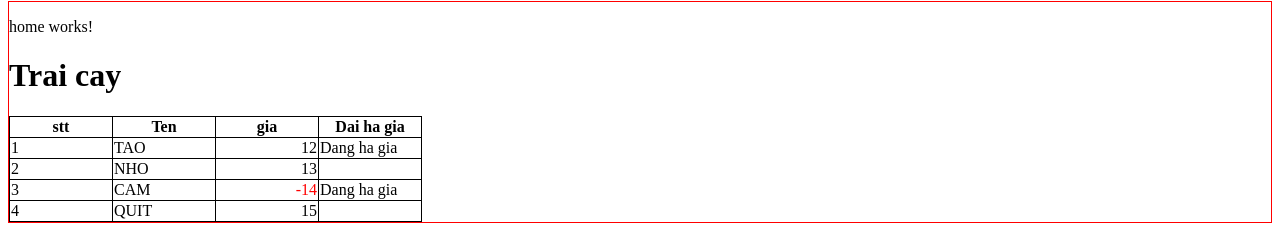
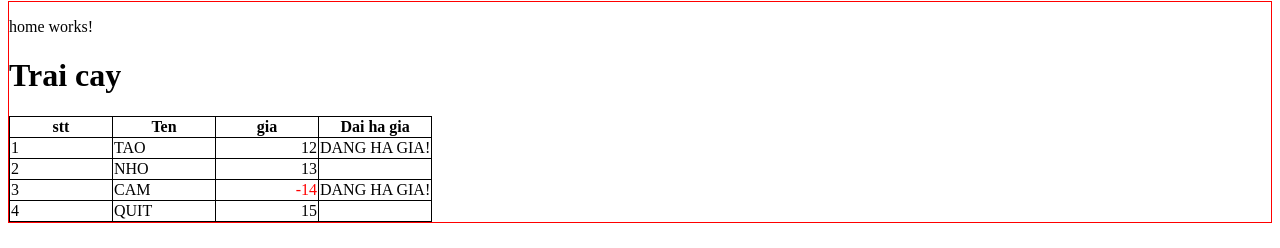
Before and after one commit to huynguyen2511/Frontend-project, an Angular app: page / in a window 1280 px wide. Shown: the part 79-327 px from the top of the page. Built offline with nearby package versions, Linux system fonts and the light colour scheme.

Commit message:
hoc Pipe

```diff
--- a/src/app/app.module.ts
+++ b/src/app/app.module.ts
@@ -5,11 +5,13 @@ import { FormsModule } from '@angular/forms';
 import { AppRoutingModule } from './app-routing.module';
 import { AppComponent } from './app.component';
 import { HomeComponent } from './home/home.component';
+import { OnSalePipe } from './on-sale.pipe';
 
 @NgModule({
   declarations: [
     AppComponent,
-    HomeComponent
+    HomeComponent,
+    OnSalePipe
   ],
   imports: [
     BrowserModule,
--- a/src/app/home/home.component.html
+++ b/src/app/home/home.component.html
@@ -34,7 +34,7 @@
                 <span [ngClass]="{'so_am': trai.gia  < 0}">{{trai.gia}}</span>
             </td>
             <td>
-                <span *ngIf="trai.haGia">Dang ha gia</span>
+                <span>{{ trai.haGia | onSale | uppercase }}</span>
             </td>
         </tr>
       </table>
--- /dev/null
+++ b/src/app/on-sale.pipe.ts
@@ -0,0 +1,15 @@
+import { Pipe, PipeTransform } from '@angular/core';
+
+@Pipe({
+  name: 'onSale'
+})
+export class OnSalePipe implements PipeTransform {
+
+  transform(value: unknown, ...args: unknown[]): string {
+    if(value){
+      return 'Dang ha gia!'
+    }
+    return '';
+  }
+
+}
```
Also changed, not shown: 1 other file (tests, documents, lock files or other folders).
